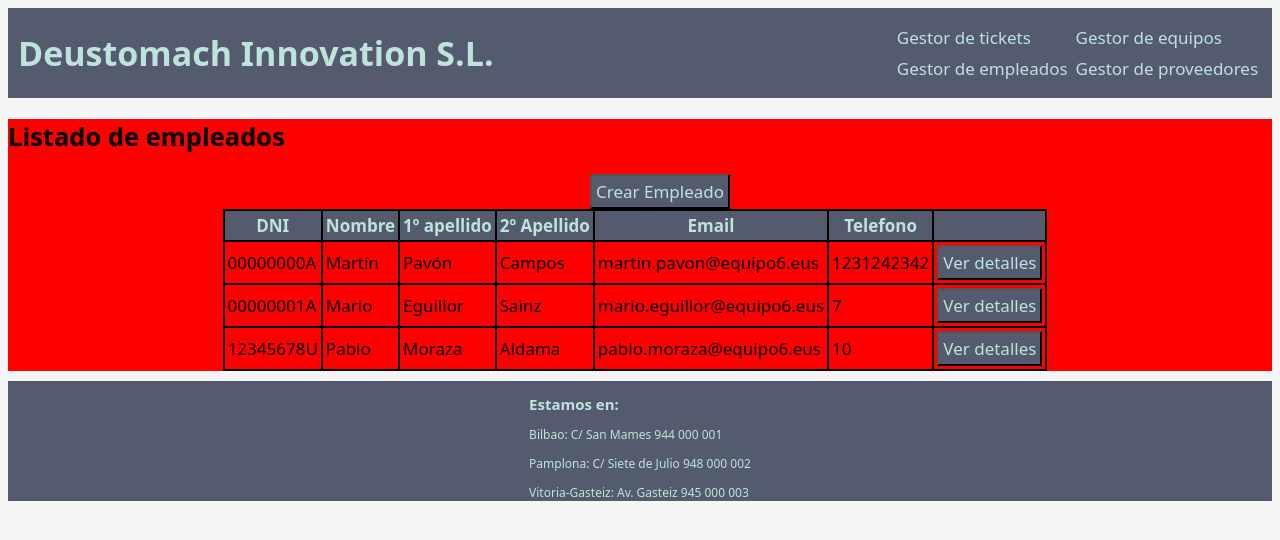
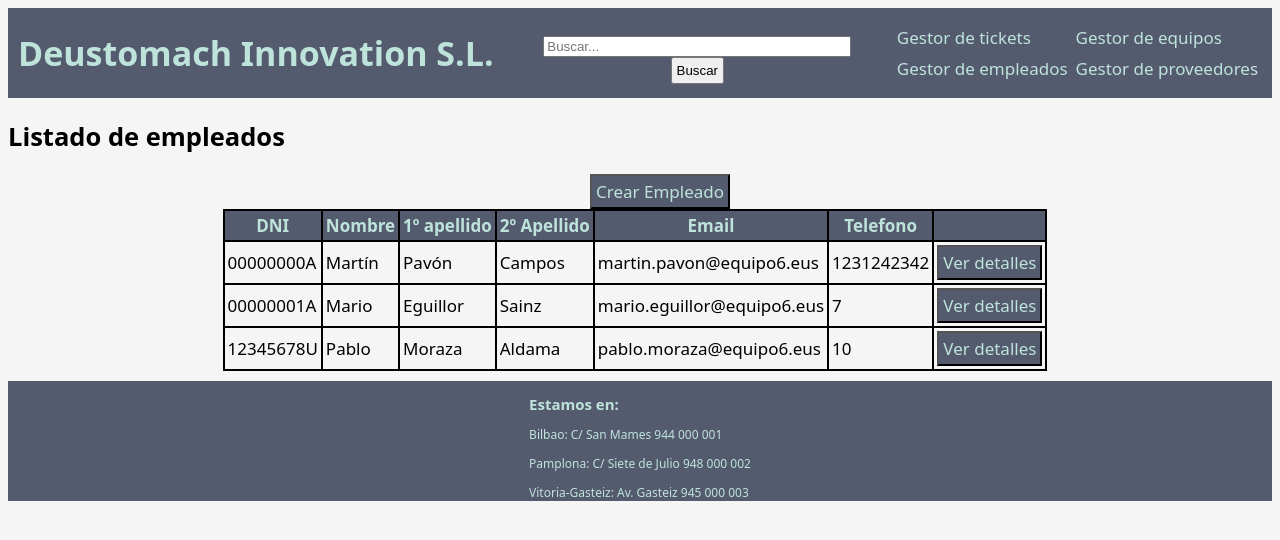
Before and after one commit to PabloMoraza/equipo6_reto1, a Django app: page /aplicacion/empleados/ in a window 1280 px wide. Shown: the top 540 px of the page. Run offline with Django 4.2, Linux system fonts and the light colour scheme; data comes from the database, SQL or seed files in the repository.

Commit message:
ejemplo de busqueda en empleados

```diff
--- a/app_reto1/static/css/style.css
+++ b/app_reto1/static/css/style.css
@@ -10,7 +10,6 @@ body {
 }
 main{
     flex-grow: 1;
-    background-color: red;
 }
 
 header {
@@ -26,7 +25,15 @@ header {
     padding-left: 10px;
     color: #BEE3DB;
 }
-
+.busqueda{
+    width: 300px;
+    height: 40px;
+    /* display: flex;
+    align-items: center; */
+}
+.form-control{
+    width: 300px;
+}
 
 .der {
     width: 30%;
--- a/app_reto1/templates/base.html
+++ b/app_reto1/templates/base.html
@@ -15,7 +15,16 @@
         <div class="header_izquierdo">
             <h1>Deustomach Innovation S.L.</h1>
         </div>
-        <div class="header_medio_aux"></div>
+        <div class="busqueda">
+            <form method="get">
+                <div class="busqueda1">
+                    <input type="text" class="form-control" placeholder="Buscar..." name="buscar">
+                </div>
+                <div class="busqueda2">
+                    <button type="submit" class="boton_busqueda">Buscar</button>
+                </div>
+            </form>
+        </div>
 
         <div class="der">
             <div class="der_izq">
--- a/app_reto1/templates/empleado_list.html
+++ b/app_reto1/templates/empleado_list.html
@@ -4,6 +4,7 @@
 
 {% block contenido %}
 <h2>Listado de empleados</h2>
+
 {% if lista_empleados %}
 <ul>
     <button class="boton"> <a class="enlace" href="/aplicacion/empleados/create">Crear Empleado</a></button>
--- a/app_reto1/views.py
+++ b/app_reto1/views.py
@@ -1,7 +1,6 @@
 from django.shortcuts import get_list_or_404, get_object_or_404
 from django.shortcuts import render, redirect
-
-
+from django.db.models import Q
 from .models import Ticket, Urgencia, Tipo_ticket, Estado_ticket, Empleado, Equipo, Proveedor
 from django.views import View
 from django.views.generic import ListView, DetailView, DeleteView, CreateView, UpdateView
@@ -124,7 +123,17 @@ class EquipoDeleteView(DeleteView):
 
 # Lista de empleados
 def index_empleados(request):
+    busqueda = request.GET.get("buscar")
     empleados = get_list_or_404(Empleado.objects.order_by("DNI"))
+    if busqueda:
+        empleados = Empleado.objects.filter(
+            Q(DNI__icontains = busqueda) |
+            Q(nombre__icontains = busqueda) |
+            Q(apellido1__icontains = busqueda) |
+            Q(apellido2__icontains = busqueda) |
+            Q(email__icontains = busqueda) |
+            Q(telefono__icontains = busqueda)
+        ).distinct()
     context = {"lista_empleados": empleados}
     return render(request, "empleado_list.html", context)
 
```
